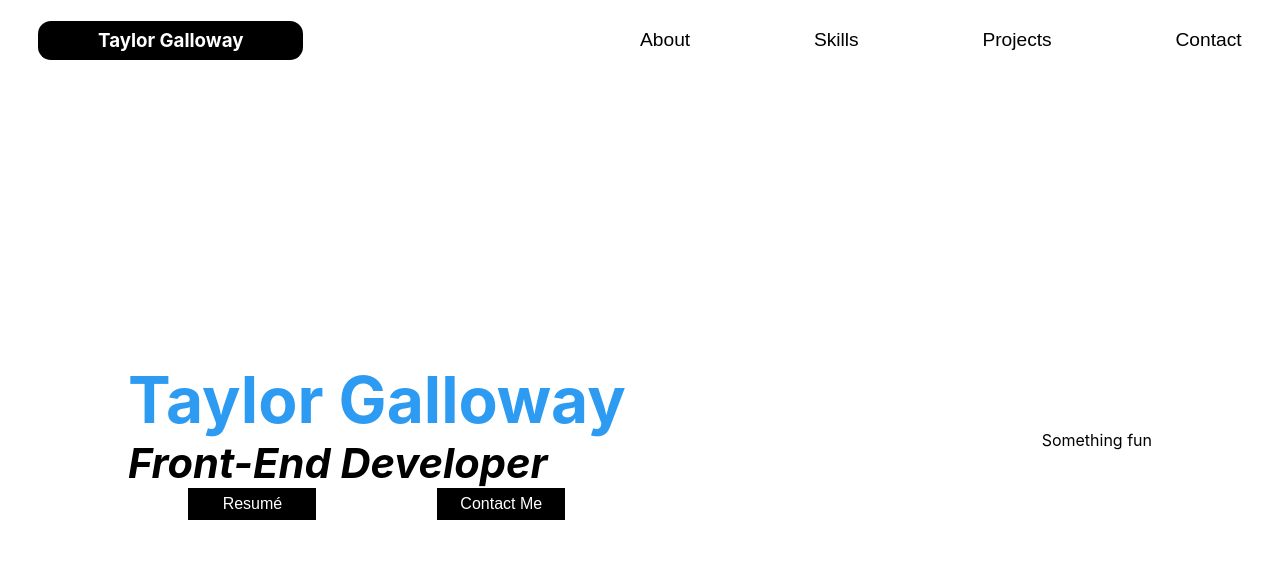
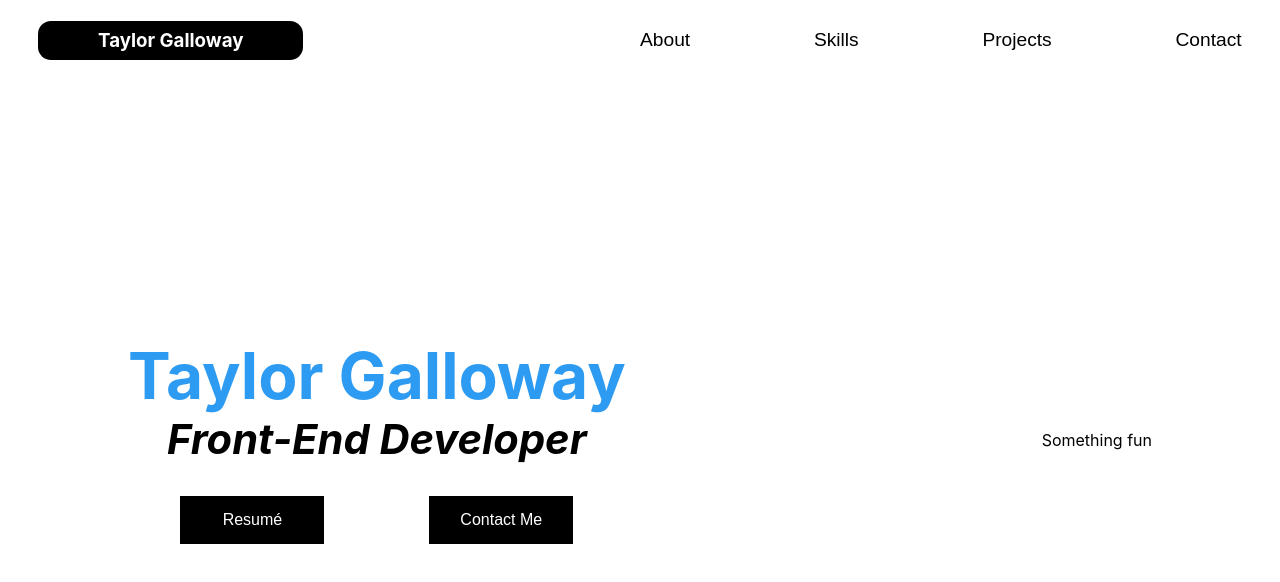
Before and after one commit to tylrs/taylor-portfolio, a React (Create React App) app: page / in a window 1280 px wide. Shown: the top 582 px of the page. Built offline with nearby package versions, Linux system fonts and the light colour scheme.

Commit message:
Add margin to subtitle

```diff
--- a/src/components/App/App.css
+++ b/src/components/App/App.css
@@ -55,6 +55,8 @@ h1 {
 .intro-subtitle {
     font-size: 2.6rem;
     font-style: italic;
+    text-align: center;
+    margin-bottom: 2rem;
 }
 
 .intro-button-container {
@@ -66,6 +68,6 @@ h1 {
     background-color: black;
     color: white;
     font-size: 1rem;
-    height: 2rem;
-    width: 8rem;
+    height: 3rem;
+    width: 9rem;
 }
```
